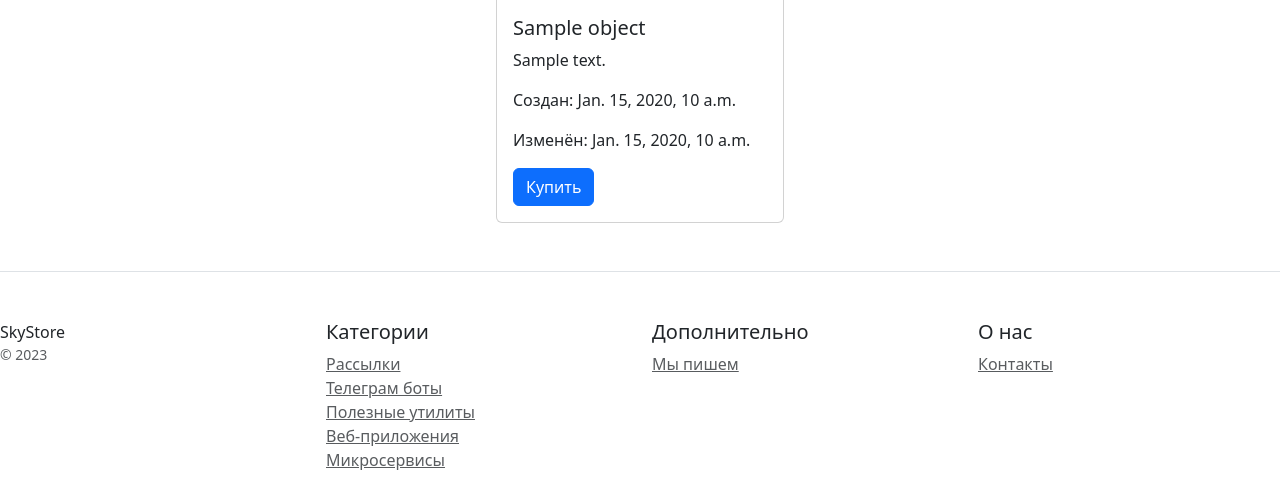
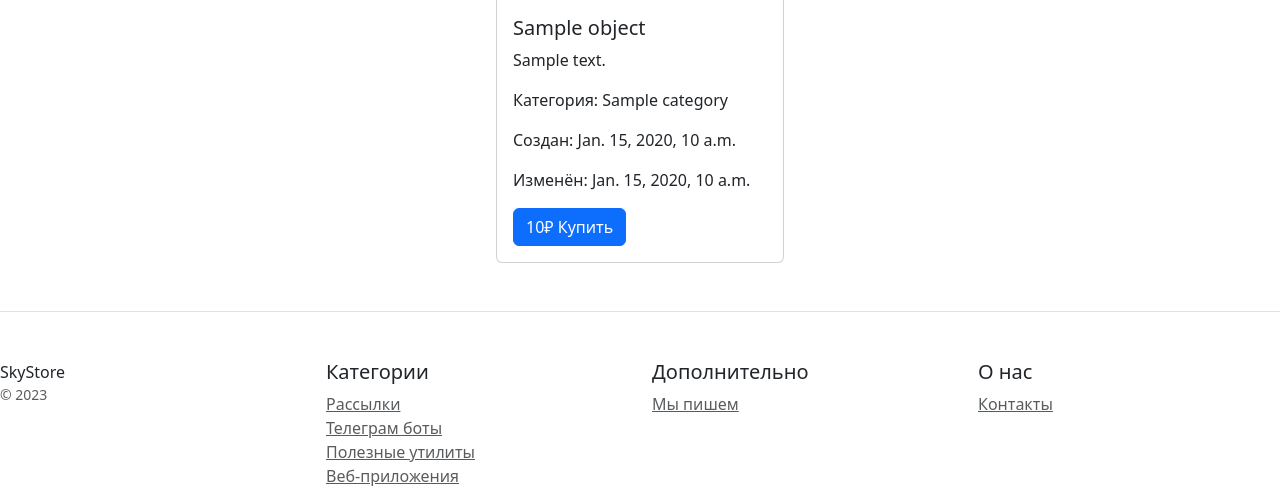
Before and after one commit to Fullesh/Django_homework_2, a Django app: template catalog/templates/catalog/product.html in a window 1280 px wide. Shown: the part 358-844 px from the top of the page. Run offline with Django 5.2, Linux system fonts and the light colour scheme; the template is opened without the code that fills it: most values are stand-ins (such as "Sample title", 1, 10 or a date in 2020).

Commit message:
Добавлено больше информации о товаре

```diff
--- a/catalog/templates/catalog/product.html
+++ b/catalog/templates/catalog/product.html
@@ -8,11 +8,13 @@
 <div class="card mx-auto" style="width: 18rem;">
   <img src="{% images_tag object.image %}" class="card-img-top" alt={{object.name}}>
   <div class="card-body">
+    <form method="post" enctype="multipart/form-data"></form>
     <h5 class="card-title">{{object.name}}</h5>
     <p class="card-text">{{object.description}}</p>
+    <p class="card-text">Категория: {{object.category}}</p>
     <p class="card-text">Создан: {{object.created_at}}</p>
     <p class="card-text">Изменён: {{object.updated_at}}</p>
-    <a href="#" class="btn btn-primary">Купить</a>
+    <a href="#" class="btn btn-primary">{{object.price_to_buy}}₽ Купить</a>
   </div>
 </div>
 {% endblock %}
```
